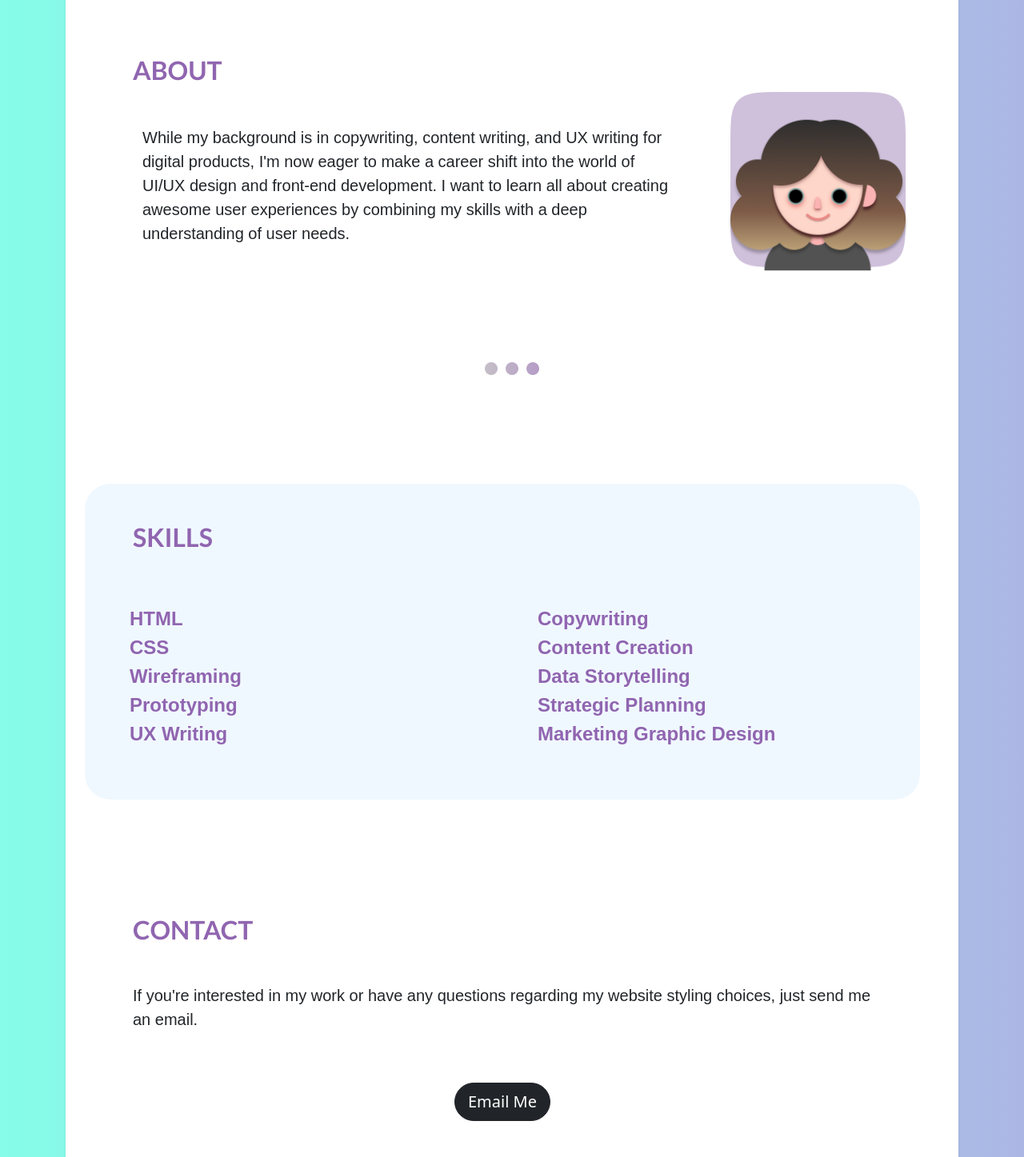
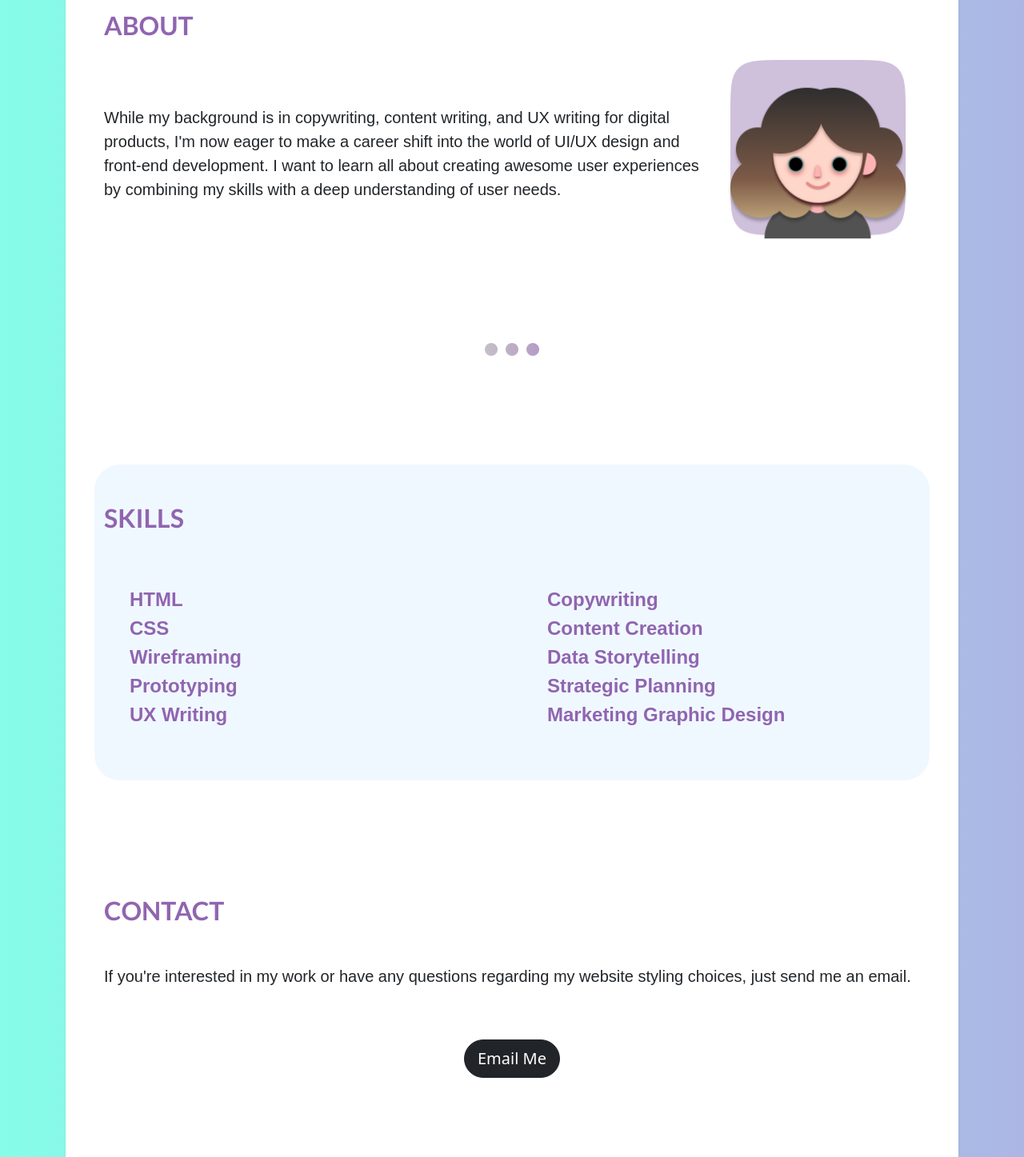
Before and after one commit to myagenki/html-css-website, a plain HTML site: page index.html in a window 1280 px wide. Shown: the part 512-1959 px from the top of the page at 80% size. Drawn offline with nearby package versions, Linux system fonts and the light colour scheme; a web font is replaced by a local one.

Commit message:
Add files via upload

```diff
--- a/index.html
+++ b/index.html
@@ -50,7 +50,7 @@
       <div id="hello" class="card-shadow p-5 my-5 rounded-5 shadow-sm">
         <div class="row">
           <div class="col-12">
-            <h1 class="m-5 d-flex justify-content-center">Hi, I'm Margaret.</h1>
+            <h1 class="p-3 d-flex justify-content-center">Hi, I'm Margaret.</h1>
           </div>
           <div class="col-12 d-flex justify-content-center mt-5">
             <img
@@ -60,19 +60,19 @@
             />
           </div>
           <div class="col-12">
-            <p class="px-3 col-12 d-flex justify-content-center my-4">
+            <p class="col-12 d-flex justify-content-center my-4">
               I am a web developer in the making.
             </p>
           </div>
 
           <!-- ABOUT ME SECTION -->
-          <div class="col-12 px-5 mt-5">
+          <div class="col-12 mt-5">
             <h2 id="about-nav">About</h2>
           </div>
           <div
             class="about-me-container justify-content-center align-items-center"
           >
-            <div class="col-12 col-xl-9 px-5">
+            <div class="col-12 col-xl-9">
               <p>
                 While my background is in copywriting, content writing, and UX
                 writing for digital products, I'm now eager to make a career
@@ -81,7 +81,7 @@
                 combining my skills with a deep understanding of user needs.
               </p>
             </div>
-            <div class="col-12 col-xl-3 d-flex justify-content-center">
+            <div class="col-12 col-xl-3 d-flex justify-content-center py-3">
               <img
                 src="./media/images/Avatar_s.png"
                 alt="avatar"
@@ -96,8 +96,9 @@
             />
           </div>
           <!-- SKILLS SECTION -->
+          <div class="container">
             <div class="skills-background rounded-5 row py-5 my-5">
-            <div class="col-12 px-5">
+              <div class="col-12">
                 <h2 id="skills-nav" class="mb-5">Skills</h2>
               </div>
               <div class="col-xl-6">
@@ -119,15 +120,17 @@
                 </ul>
               </div>
             </div>
+          </div>
           <!-- CONTACT SECTION -->
+          <div class="container">
             <div class="row py-5 my-5">
-            <div class="col-12 px-5">
+              <div class="col-12">
                 <h2 id="contact-nav" class="mb-5">Contact</h2>
               </div>
-            <div class="col-12 px-5">
+              <div class="col-12">
                 <p>
-                If you're interested in my work or have any questions regarding
-                my website styling choices, just send me an email.
+                  If you're interested in my work or have any questions
+                  regarding my website styling choices, just send me an email.
                 </p>
               </div>
               <div class="col=12 d-flex justify-content-center mt-5">
@@ -137,6 +140,7 @@
                   class="btn btn-lg btn-dark rounded-pill"
                   >Email Me</a
                 >
+              </div>
             </div>
           </div>
         </div>
```
Also changed, not shown: styles.css (line endings or trailing spaces). Lines whose indentation alone changed are shown as unchanged.
